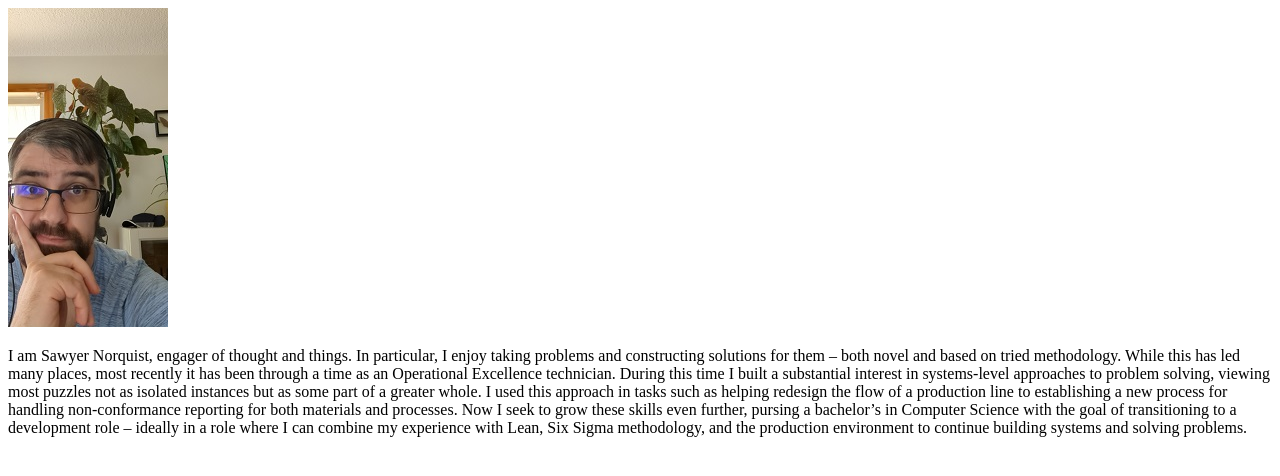
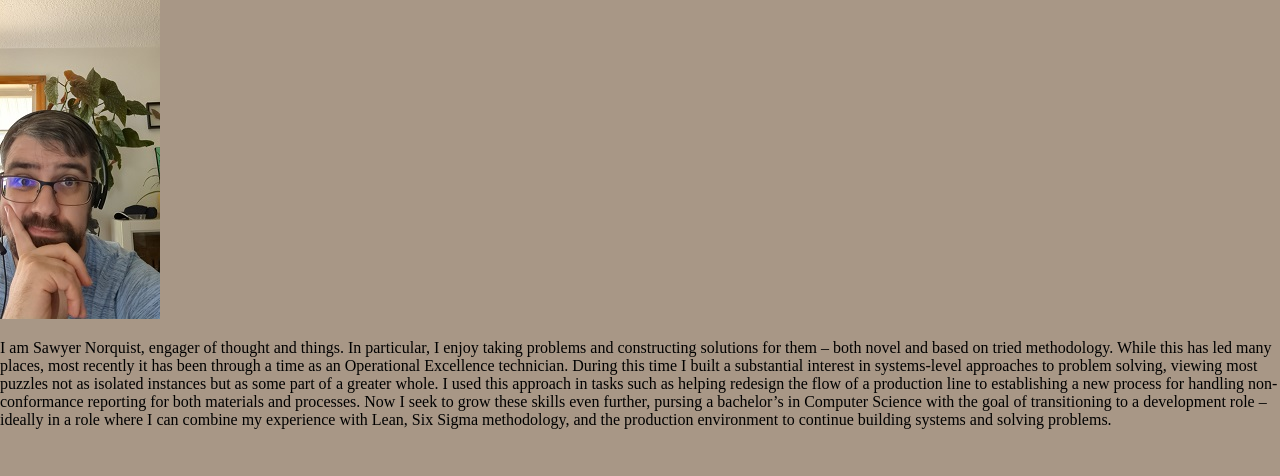
Before and after one commit to snorq2/Personal-Website, a website: page index.html in a window 1280 px wide. Drawn offline with Linux system fonts and the light colour scheme.

Commit message:
Updated styles

```diff
--- a/styles/styles.css
+++ b/styles/styles.css
@@ -4,3 +4,9 @@
   --shinglefawn: #6e5130;
   --saddle: #553628;
 }
+
+body {
+  background-color: var(--donkeybrown);
+  margin: 0;
+  padding: 0;
+}
```
